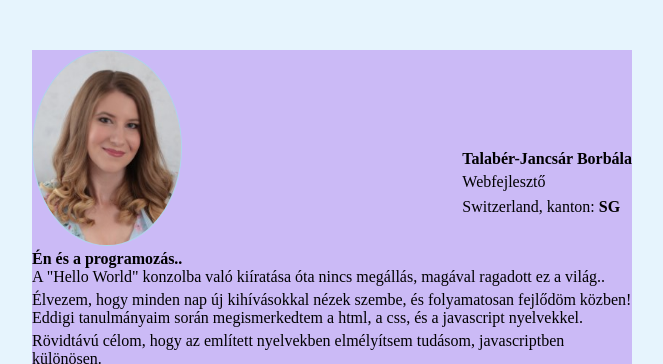
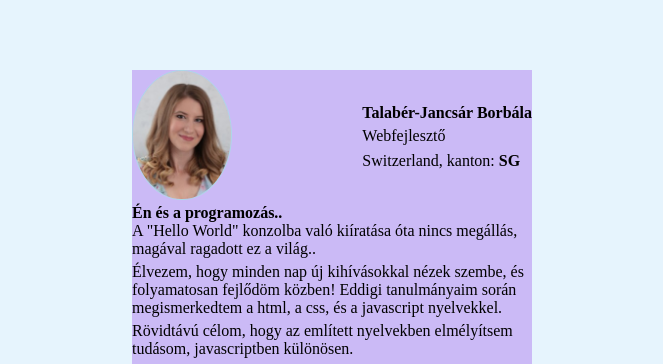
Before and after one commit to TJBori/New_ECC, a plain HTML site: page index.html in a window 1280 px wide. Shown: the part 151-515 px from the top of the page, without its empty margins (308-971 px from the left). Drawn offline with Linux system fonts and the light colour scheme.

Commit message:
add base file structure

```diff
--- a/main.css
+++ b/main.css
@@ -65,7 +65,6 @@
           width: 15%;
           height: 15%;
           border-radius: 80%;
-          margin-top: 10px;
       }
   }
 
@@ -73,9 +72,14 @@
 
   @media only screen and (min-width: 600px) {
       .profilkép {
-          width: 30%;
-          height: 30%;
+          width: 20%;
+          height: 20%;
           border-radius: 80%;
+      }
+
+      .névjegy-kártya {
+          max-width: 400px;
+          margin: auto;
       }
   }
 
@@ -90,6 +94,7 @@
 
       .névjegy-kártya {
           width: 600px;
+          margin: auto;
       }
 
       .fontos-adatok {
```
